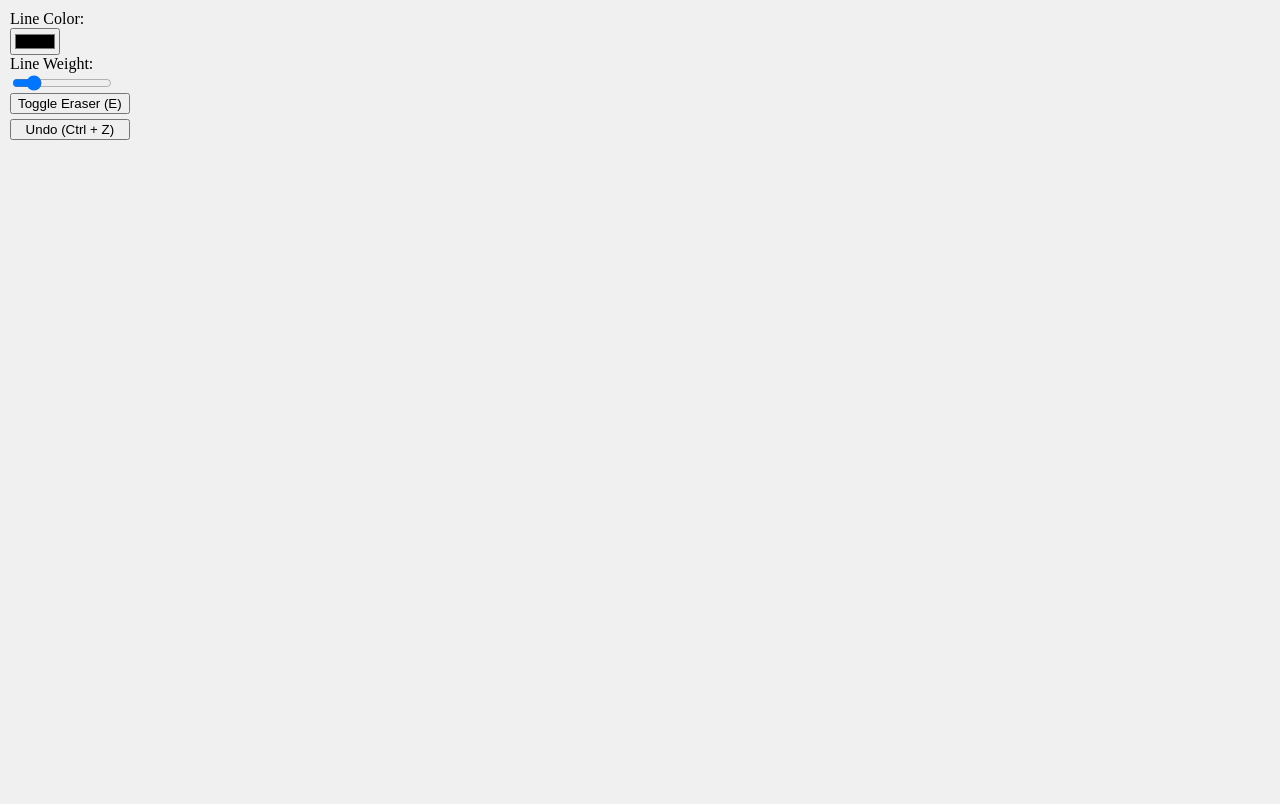
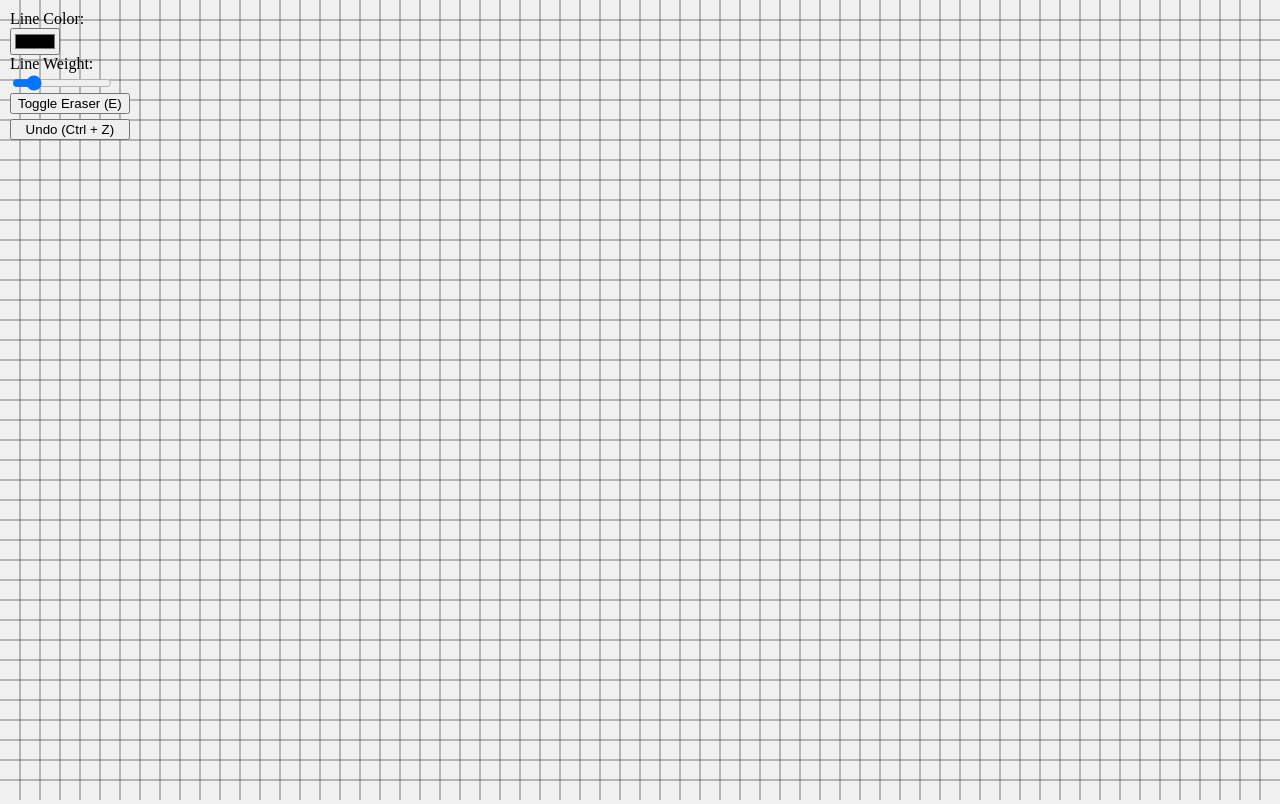
Before and after one commit to AnthonyBoetcher/eva, a plain HTML site: page index.html in a window 1280 px wide. Drawn offline with Linux system fonts and the light colour scheme.

Commit message:
Add files via upload

```diff
--- a/index.html
+++ b/index.html
@@ -3,7 +3,7 @@
 <head>
   <meta charset="UTF-8">
   <meta name="viewport" content="width=device-width, initial-scale=1.0">
-  <title>Doodle Board with Undo</title>
+  <title>Doodle Board with Grid</title>
   <style>
     body {
       margin: 0;
@@ -15,6 +15,16 @@
       width: 100vw;
       height: 100vh;
       cursor: crosshair;
+      position: absolute;
+      top: 0;
+      left: 0;
+    }
+
+    #grid {
+      pointer-events: none;
+      position: absolute;
+      top: 0;
+      left: 0;
     }
 
     #toolbar {
@@ -38,6 +48,7 @@
 </head>
 <body>
   <canvas id="whiteboard"></canvas>
+  <canvas id="grid"></canvas>
   <div id="toolbar">
     <span>Line Color: </span>
     <input type="color" id="colorPicker" onchange="changeColor()">
@@ -50,7 +61,9 @@
   <script>
     document.addEventListener("DOMContentLoaded", function () {
       const canvas = document.getElementById("whiteboard");
+      const gridCanvas = document.getElementById("grid");
       const context = canvas.getContext("2d");
+      const gridContext = gridCanvas.getContext("2d");
       const undoStack = [];
       let isDrawing = false;
       let isErasing = false;
@@ -59,6 +72,33 @@
 
       canvas.width = window.innerWidth;
       canvas.height = window.innerHeight;
+      gridCanvas.width = window.innerWidth;
+      gridCanvas.height = window.innerHeight;
+
+      // Function to draw the grid
+      function drawGrid() {
+        const gridSize = 20;
+        gridContext.clearRect(0, 0, gridCanvas.width, gridCanvas.height);
+
+        gridContext.beginPath();
+        gridContext.strokeStyle = "#000";
+        gridContext.lineWidth = 0.5;
+
+        for (let i = gridSize; i < gridCanvas.width; i += gridSize) {
+          gridContext.moveTo(i, 0);
+          gridContext.lineTo(i, gridCanvas.height);
+        }
+
+        for (let i = gridSize; i < gridCanvas.height; i += gridSize) {
+          gridContext.moveTo(0, i);
+          gridContext.lineTo(gridCanvas.width, i);
+        }
+
+        gridContext.stroke();
+      }
+
+      // Initial draw of the grid
+      drawGrid();
 
       canvas.addEventListener("mousedown", startDrawing);
       canvas.addEventListener("mouseup", stopDrawing);
@@ -124,6 +164,8 @@
       window.addEventListener("resize", function () {
         canvas.width = window.innerWidth;
         canvas.height = window.innerHeight;
+        gridCanvas.width = window.innerWidth;
+        gridCanvas.height = window.innerHeight;
         redraw();
       });
 
@@ -165,12 +207,14 @@
         } else {
           context.clearRect(0, 0, canvas.width, canvas.height);
           undoStack.length = 0;
+          drawGrid(); // Redraw the grid after clearing
         }
       }
 
       function redraw() {
         context.clearRect(0, 0, canvas.width, canvas.height);
         undoStack.forEach(state => context.putImageData(state, 0, 0));
+        drawGrid(); // Redraw the grid after resizing
       }
     });
   </script>
```
